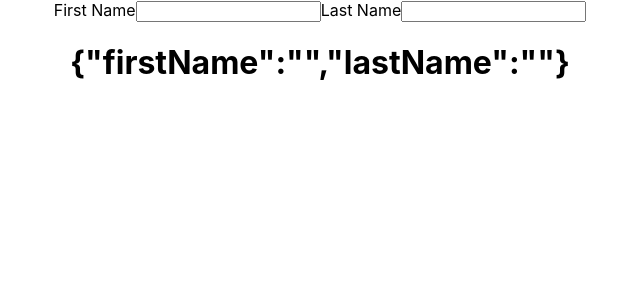
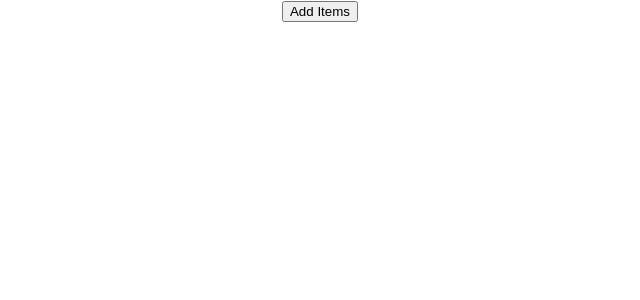
Before and after one commit to Nickx58/react, a React (Create React App) app: page / in a window 1280 px wide. Shown: the top 300 px of the page, without its empty margins (320-960 px from the left). Built offline with nearby package versions, Linux system fonts and the light colour scheme.

Commit message:
Hooks With Array

```diff
--- a/src/AppHooks.js
+++ b/src/AppHooks.js
@@ -1,11 +1,11 @@
 import React from "react";
-import HooksObject from "./hooksComponents/HooksObject";
+import HooksArray from "./hooksComponents/HooksArray";
 import "./AppHooks.css";
 
 function AppHooks() {
   return (
     <div className="AppHooks">
-      <HooksObject />
+      <HooksArray />
     </div>
   );
 }
--- /dev/null
+++ b/src/hooksComponents/HooksArray.js
@@ -0,0 +1,26 @@
+import React, { useState } from "react";
+
+function HooksArray() {
+  const [items, setItems] = useState([]);
+  const addItems = () => {
+    setItems([
+      ...items,
+      {
+        id: items.length,
+        value: Math.floor(Math.random() * 10) + 1,
+      },
+    ]);
+  };
+  return (
+    <div>
+      <button onClick={addItems}>Add Items</button>
+      <ul>
+        {items.map((item) => (
+          <li key={item.id}>{item.value}</li>
+        ))}
+      </ul>
+    </div>
+  );
+}
+
+export default HooksArray;
```
